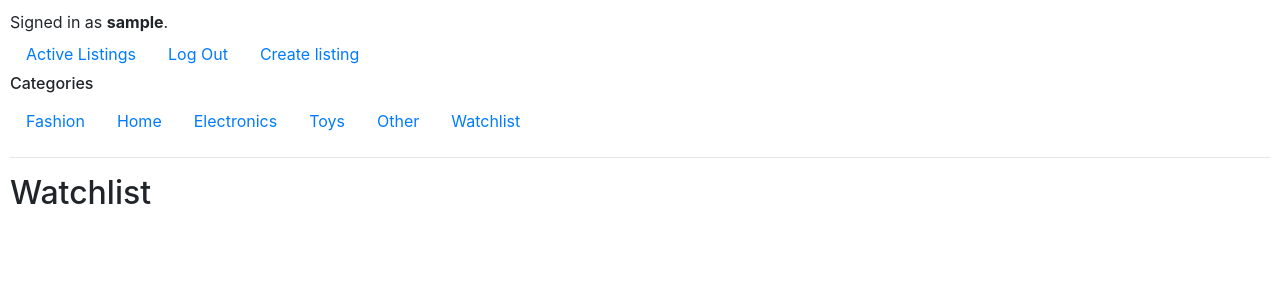
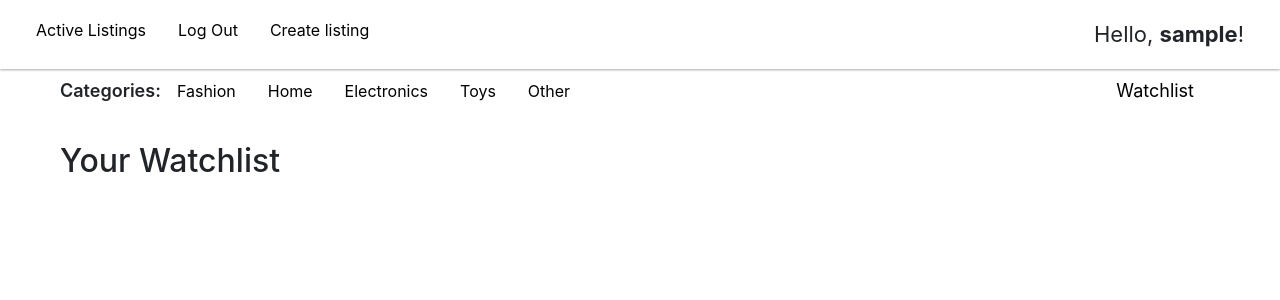
Before and after one commit to LucasFASouza/CS50W-Project2, a Django app: page /watchlist in a window 1280 px wide. Shown: the top 300 px of the page. Run offline with Django 3.2, Linux system fonts and the light colour scheme; the visitor is signed in with stand-in values (Sample User, id 1); data that the repository does not hold is empty; some libraries are stand-ins or nearby versions.

Commit message:
feat: style layout and listings

```diff
--- a/auctions/static/auctions/styles.css
+++ b/auctions/static/auctions/styles.css
@@ -1,30 +1,112 @@
-body {
-    padding: 10px;
+a, a:hover {
+    text-decoration: none;
+    color: black;
 }
 
+body {
+  margin-top: 69px; /* Add a top margin to avoid content overlay */
+}
+
+/* Layout */
+.nav-item:hover {
+    font-weight: 500;
+}
+
+.topbar {
+    display: flex;
+    flex-direction: row;
+    justify-content: space-between;
+    padding: 10px 20px;
+    box-shadow: rgba(0, 0, 0, 0.12) 0px 1px 3px, rgba(0, 0, 0, 0.24) 0px 1px 2px;
+    position: fixed; /* Set the navbar to fixed position */
+    top: 0; /* Position the navbar at the top of the page */
+    width: 100%; /* Full width */
+    background-color: white;
+}
+
+.topbar-greeting {
+    font-size: 22px;
+    padding: 8px 16px
+}
+
+.filter-bar {
+    padding: 0px 60px;
+    display: flex;
+    flex-direction: row;
+    align-items: center;
+    justify-content: space-between;
+}
+
+.categories {
+    display: flex;
+    flex-direction: row;
+    align-items: baseline;
+}
+
+.categories-title {
+    font-size: 18px;
+    font-weight: 600;
+    padding: 8px 0;
+}
+
+.watchlist {
+    font-size: 18px;
+    padding: 0px 26px;
+}
+
+.watchlist:hover {
+    font-weight: 500;
+}
+
+.content {
+    padding: 30px 60px;
+}
+
+
+/* Index */
 .listing {
     list-style-type: none;
     display: flex;
     flex-direction: row;
     flex-wrap: wrap;
+    margin: 0;
+    padding: 0;
 }
 
 .listing-card {
     width: 256px;
     height: 384px;
-    padding: 30px;
+    margin: 25px;
+    box-shadow: rgba(0, 0, 0, 0.35) 0px 5px 15px;
 }
 
-.card-image {
-    width: 100%;
-    height: 100%;
+.listing-card:hover {
+    box-shadow: rgba(0, 0, 0, 0.6) 0px 5px 15px;
 }
 
-.description {
+.card-img {
+    width: 100%;
+    height: 196px;
+}
+
+.card-text {
+    padding: 10px;
+}
+
+.card-title {
+    overflow: hidden;
+    text-overflow: ellipsis;
+    display: -webkit-box;
+    -webkit-line-clamp: 1; /* number of lines to show */
+           line-clamp: 1;
+    -webkit-box-orient: vertical;
+}
+
+.card-description {
    overflow: hidden;
    text-overflow: ellipsis;
    display: -webkit-box;
-   -webkit-line-clamp: 2; /* number of lines to show */
-           line-clamp: 2;
+   -webkit-line-clamp: 4; /* number of lines to show */
+           line-clamp: 4;
    -webkit-box-orient: vertical;
 }
--- a/auctions/templates/auctions/layout.html
+++ b/auctions/templates/auctions/layout.html
@@ -8,13 +8,7 @@
         <link href="{% static 'auctions/styles.css' %}" rel="stylesheet">
     </head>
     <body>
-        <div>
-            {% if user.is_authenticated %}
-                Signed in as <strong>{{ user.username }}</strong>.
-            {% else %}
-                Not signed in.
-            {% endif %}
-        </div>
+        <div class="topbar">
             <ul class="nav">
                 <li class="nav-item">
                     <a class="nav-link" href="{% url 'index' %}">Active Listings</a>
@@ -35,7 +29,17 @@
                     </li>
                 {% endif %}
             </ul>
-        <h6>Categories</h6>
+            <div class="topbar-greeting">
+                {% if user.is_authenticated %}
+                    Hello, <strong>{{ user.username }}</strong>!
+                {% endif %}
+            </div>
+        </div>
+
+
+        <div class="filter-bar">
+            <div class="categories">
+                <div class="categories-title">Categories:</div>
                 <ul class="nav">
                     <li class="nav-item">
                         <a class="nav-link" href="{% url 'categories' 'Fashion' %}">Fashion</a>
@@ -52,14 +56,17 @@
                     <li class="nav-item">
                         <a class="nav-link" href="{% url 'categories' 'Other' %}">Other</a>
                     </li>
+                </ul>
+            </div>
+
             {% if user.is_authenticated %}
-            <li class="nav-item">
-                <a class="nav-link" href="{% url 'watchlist' %}">Watchlist</a>
-            </li>
+                <a class="watchlist" href="{% url 'watchlist' %}">Watchlist</a>
             {% endif %}
-        </ul>
-        <hr>
+        </div>
+
+        <div class="content">
             {% block body %}
             {% endblock %}
+        </div>
     </body>
 </html>
--- a/auctions/templates/auctions/watchlist.html
+++ b/auctions/templates/auctions/watchlist.html
@@ -1,17 +1,28 @@
 {% extends "auctions/layout.html" %}
 
 {% block body %}
-    <h2>Watchlist</h2>
+    <h2>Your Watchlist</h2>
 
-    <ul>
+    <ul class="listing">
         {% for listing in watchlist %}
-            <li>
-                <img src="{{ listing.photo_url }}" width="128">
-                <div>
-                    <a href="{% url 'listing' listing.id %}">{{ listing.title }}:</a>
-                    {{ listing.description }}, by {{ listing.seller }} - $ {{ listing.price }}
-                </div>
-            </li>
+            <a href="{% url 'listing' listing.id %}">
+                <li class="listing-card">
+                    <img class="card-img" src="{{ listing.photo_url }}" width="128">
+                    <div class="card-text">
+                        <h5 class="card-title">
+                            {{ listing.title }}
+                        </h5>
+
+                        <div>
+                            <strong>$ {{ listing.price }}</strong>
+                        </div>
+
+                        <div>
+                            <p class="card-description">{{ listing.description }}</p>
+                        </div>
+                    </div>
+                </li>
+            </a>
         {% endfor %}
     </ul>
 {% endblock %}
```
Also changed, not shown: auctions/templates/auctions/categories.html (+19 -8 lines), auctions/templates/auctions/index.html (+11 -2 lines). Lines whose indentation alone changed are shown as unchanged.
